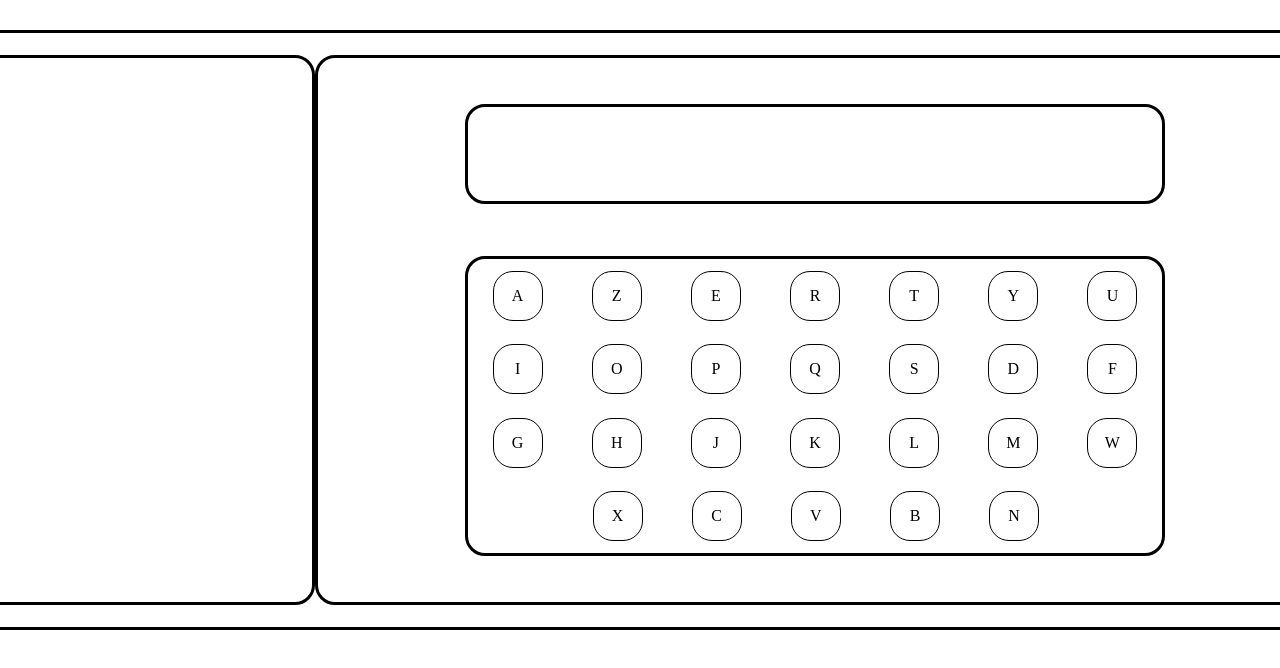
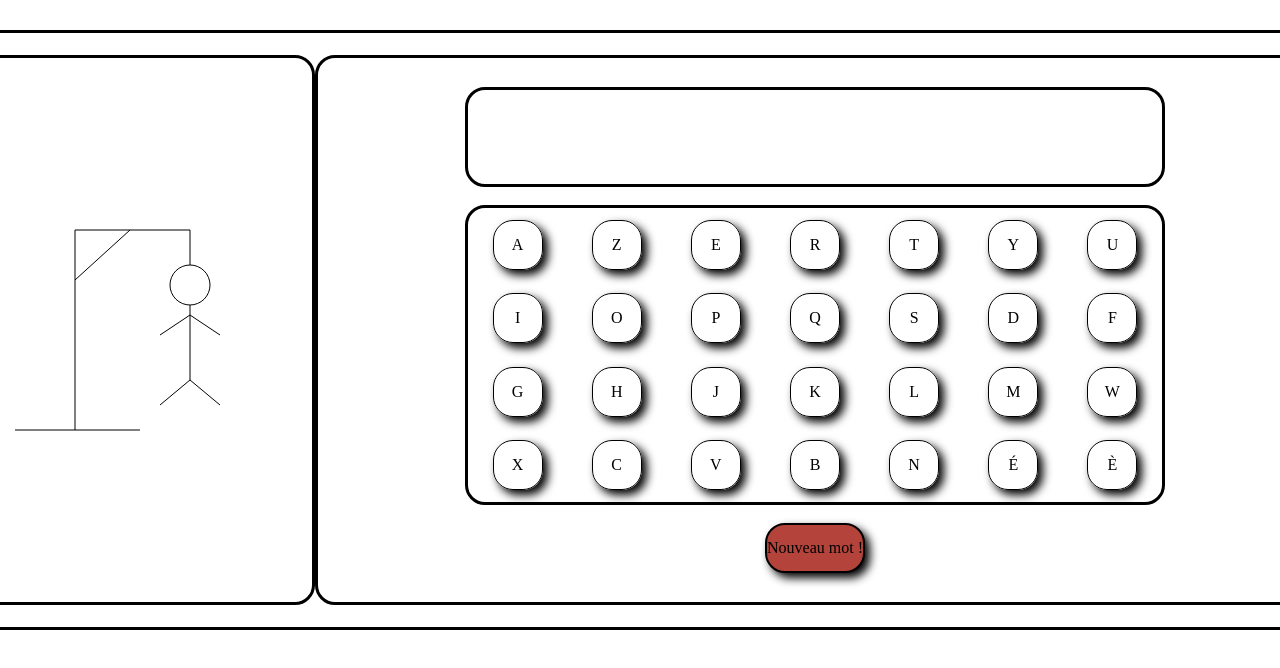
Before and after one commit to Anowond/TP-Pendu, a plain HTML site: page index.html in a window 1280 px wide. Shown: the top 668 px of the page. Drawn offline with Linux system fonts and the light colour scheme; a web font is replaced by a local one.

Commit message:
A revoir (ne fonctionne pas)

```diff
--- a/script.js
+++ b/script.js
@@ -1,34 +1,229 @@
 /* Création des éléments */
-var body = document.querySelector("body");
+
+let body = document.querySelector("body")
+
 /* Conteneur principal */
-var container = document.createElement("div");
-container.classList.add("container");
+
+let container = document.createElement("div")
+container.classList.add("container")
 if (body != null) {
-    body.appendChild(container);
+    body.appendChild(container)
 }
+
 /* Conteneur du pendu */
-var hangedDiv = document.createElement("div");
-hangedDiv.classList.add("hangedDiv");
-container.appendChild(hangedDiv);
+
+let hangedDiv = document.createElement("div")
+hangedDiv.classList.add("hangedDiv")
+container.appendChild(hangedDiv)
+
+/* Définition d'un tableau contenant des tableaux répertoriant les différentes coordonnées du dessin du pendu */
+
+let pendu = [
+
+    //base:
+    [25, 250, 150, 250],
+    //poutre1:
+    [85, 250, 85, 50],
+    //poutre2:
+    [85, 50, 200, 50],
+    //etai:
+    [85, 100, 140, 50],
+    //corde:
+    [200, 50, 200, 85],
+    //corps:
+    [200, 125, 200, 200],
+    //tête
+    ["tete"],
+    //Bdroit:
+    [200, 135, 170, 155],
+    //Bgauche:
+    [200, 135, 230, 155],
+    //Jdroit:
+    [200, 200, 170, 225],
+    //Jgauche:
+    [200, 200, 230, 225]
+
+];
+
+/* Fonction de dessin de la tête du pendu à part */
+
+// Tête du pendu
+
+function dessinerTete() {
+
+    if(ctx != null) {
+
+    ctx.beginPath();
+    ctx.arc(200, 105, 20, 0, 2 * Math.PI)
+    ctx.stroke();
+    ctx.closePath();
+
+    }
+
+}
+
+/* Création d'un fonction de dessin à l'intérieur du canvas, avec comme paramétres les différents tableaux de coordonnées eux-mêmes stockés dans le tableau pendu */
+
+function dessinerPendu(tableau) {
+
+    if (tableau == "tete") {
+
+        dessinerTete();
+
+    } else if (ctx != null) {
+
+        ctx.beginPath();
+        ctx.moveTo(tableau[0], tableau[1]);
+        ctx.lineTo(tableau[2], tableau[3]);
+        ctx.stroke();
+        ctx.closePath();
+
+    }
+
+}
+
+/* Création du canvas */
+
+let canvas = document.createElement("canvas")
+canvas.setAttribute("id", "canvas")
+canvas.setAttribute("height", "300px")
+canvas.setAttribute("width", "300px")
+canvas.classList.add("canvas")
+
+let ctx = canvas.getContext("2d")
+hangedDiv.appendChild(canvas)
+
 /* Conteneur du mot secret */
-var secretDiv = document.createElement("div");
-secretDiv.classList.add("secretDiv");
-container.appendChild(secretDiv);
+
+let secretDiv = document.createElement("div")
+secretDiv.classList.add("secretDiv")
+container.appendChild(secretDiv)
+
 /* Création de la div d'affichage du mot secret */
-var secretDisplay = document.createElement("div");
-secretDisplay.classList.add("secretDisplay");
-secretDiv.appendChild(secretDisplay);
+
+let secretDisplay = document.createElement("div")
+secretDisplay.classList.add("secretDisplay")
+secretDiv.appendChild(secretDisplay)
+
+/* Variable de la touche choisie par l'utilisateur */
+
+let touche;
+
+/* Variable de mot secret (mot décomposé a deviner) */
+
+let motSecret;
+
 /* Création du clavier virtuel */
+
     /* Création du tableau des touches du clavier virtuel */
-var paveKeyboard = ["A", "Z", "E", "R", "T", "Y", "U", "I", "O", "P", "Q", "S", "D", "F", "G", "H", "J", "K", "L", "M", "W", "X", "C", "V", "B", "N"];
+
+    let paveKeyboard = ["A", "Z", "E", "R", "T", "Y", "U", "I", "O", "P", "Q", "S", "D", "F", "G", "H", "J", "K", "L", "M", "W", "X", "C", "V", "B", "N","É","È"]
+
      /* Création de la div des touches du clavier virtuel */
-var keyboard = document.createElement("div");
+
+     let keyboard = document.createElement("div");
      keyboard.classList.add("keyboard");
      secretDiv.appendChild(keyboard);
-paveKeyboard.forEach(function (element) {
-    var key = document.createElement("div");
+
+     paveKeyboard.forEach(element => {
+
+         let key = document.createElement("div");
          key.textContent = element;
-    key.setAttribute("id", element);
+         key.setAttribute("id",element)
          key.classList.add("key");
          keyboard.appendChild(key);
+
+         /* Création d'un écouteur d'événement pour récupérer la lettre correspondant a la touche */
+
+         key.addEventListener("click", (e) => {
+
+             touche = e.target.id
+             touche = touche.toLowerCase()
+
+            if (motSecret.includes(touche)) {
+
+                divLettre.classList.remove("hidden")
+                key.classList.add("contourOK")
+
+            }  else {
+
+                key.classList.add("contourFALSE");
+                essai--
+
+            }
+
+         })
+
      });
+
+/* Bouton de génération d'un nouveau mot */
+
+let button = document.createElement("div")
+button.classList.add("button")
+button.textContent = "Nouveau mot !"
+button.setAttribute("id","buttonGO")
+secretDiv.appendChild(button)
+
+/* Création de la variable du compteur d'essai */
+
+let essai = 11
+
+/* Définition d'un tableau de mots */
+
+let tableauMots = ["iguane","pécaris","marsouin","mangouste","crabe","vison","naja","ornithorynque","hérisson"]
+
+/* Définition de la fonction qui choisit un index dans le tableau de mots au hasard */
+
+function choisirMot (tableau) {
+
+    /* Définition d'une variable qui acceuillera le tableau du mot décomposé en lettres */
+
+    let tableauLettres;
+
+    /* Création de la variable qui récupére aléatoirement l'index du tableau */
+
+    let random = Math.floor(Math.random() * tableau.length);
+
+    /* Décomposition du contenu de l'index aléatoire choisi et ajout de ce contenu dans le tableau "tableauLettres" */
+
+    tableauLettres = tableau[random].split("")
+
+    /* Décomposition du tableau de lettres et affichage de chaque lettre dans une div a part dans la div parente "secretDisplay" */
+
+    tableauLettres.forEach(element => {
+
+        let divLettre = document.createElement("div")
+        divLettre.classList.add("divLettre")
+        divLettre.classList.add("hidden")
+        divLettre.textContent = element
+        secretDisplay.appendChild(divLettre)
+
+    });
+
+    return tableauLettres, divLettre;
+
+}
+
+/* Décomposition du tableau des coordonnées et appel de la fonction de dessin (pour dessiner tout le pendu d'un coup) */
+
+pendu.forEach(element => {
+
+    dessinerPendu(element)
+
+});
+
+/* Création d'un écouteur d'événement sur le bouton pour générer un nouveau mot */
+
+button.addEventListener("click",() => {
+
+    if (secretDisplay.innerHTML == "") {
+
+        motSecret = choisirMot(tableauMots)
+
+    } else {
+
+        secretDisplay.innerHTML="";
+        motSecret = choisirMot(tableauMots)
+    }
+
+})
--- a/style.css
+++ b/style.css
@@ -35,6 +35,9 @@ body {
     width: 350px;
     border: 3px solid black;
     border-radius: 20px;
+    display: flex;
+    justify-content: center;
+    align-items: center;
 }
 
 .secretDiv {
@@ -55,6 +58,11 @@ body {
     width: 700px;
     border: 3px solid black;
     border-radius: 20px;
+    display: flex;
+    justify-content: center;
+    align-items: center;
+    font-family: Montserrat;
+    gap: 10px;
 }
 
 .keyboard {
@@ -74,12 +82,50 @@ body {
     width: 50px;
     border: 1px solid black;
     border-radius: 20px;
+    box-shadow: 5px 5px 10px;
+    display: flex;
+    justify-content: center;
+    align-items: center;
+    font-family: Montserrat;
+}
+
+.divLettre {
+    height: 50px;
+    width: 50px;
+    display: flex;
+    justify-content: center;
+    align-items: center;
+    font-size: 25px;
+}
+
+.button {
+    height: 50px;
+    width: 100px;
+    border: 2px solid black;
+    border-radius: 20px;
+    box-shadow: 5px 5px 10px;
+    background-color: #b3433b;
     display: flex;
     justify-content: center;
     align-items: center;
 }
 
-#X, #C, #V, #B, #N {
-    position: relative;
-    left: 100px;
+.button:hover {
+    cursor:pointer;
 }
+
+.key:hover {
+    cursor:pointer;
+}
+
+.hidden {
+    display: none;
+}
+
+.contourOK {
+    border: 2px solid green;
+}
+
+.contourFALSE {
+    border: 2px solid red;
+}
```
Also changed, not shown: script.ts (deleted, +0 -51 lines). Lines whose indentation alone changed are shown as unchanged.
